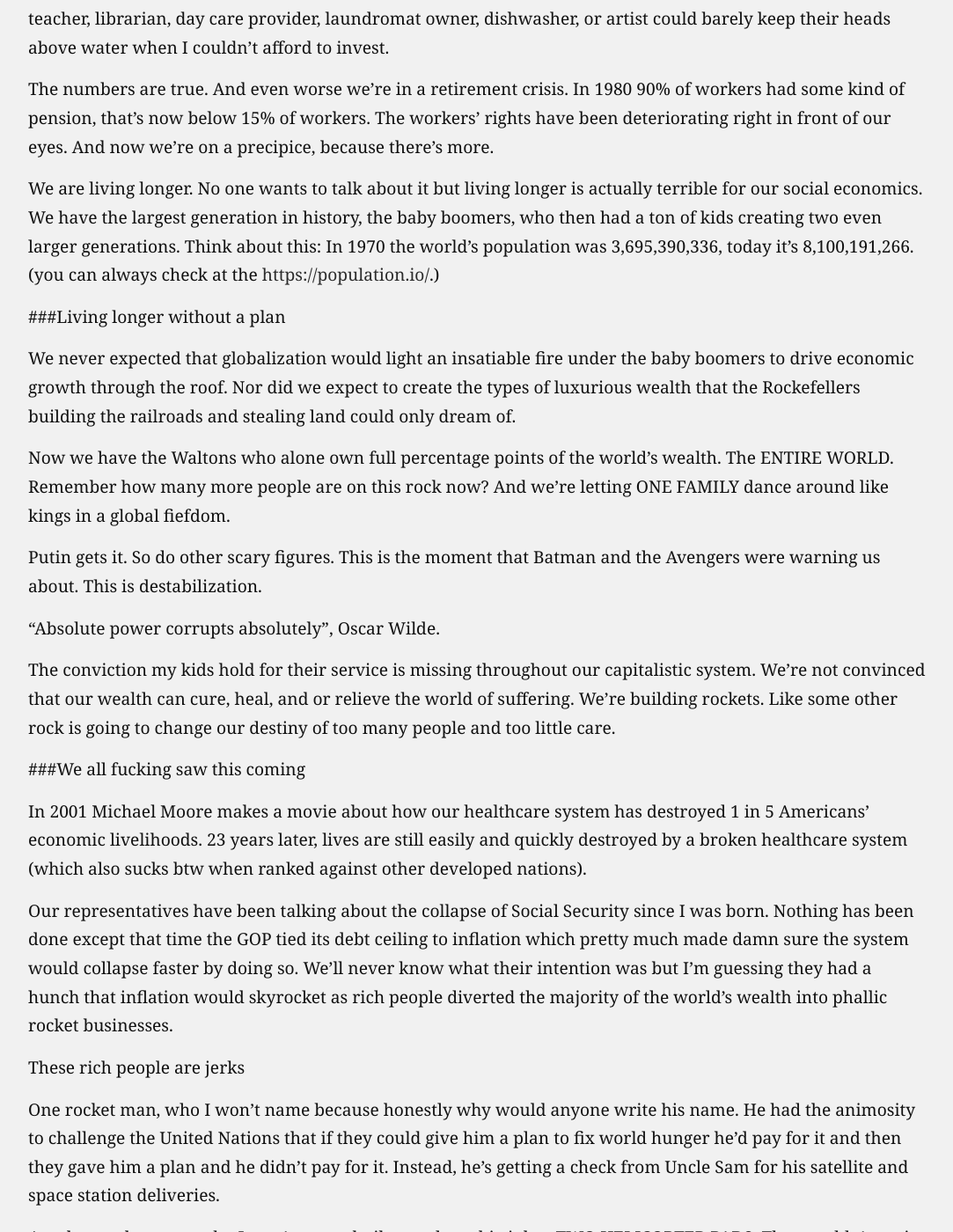
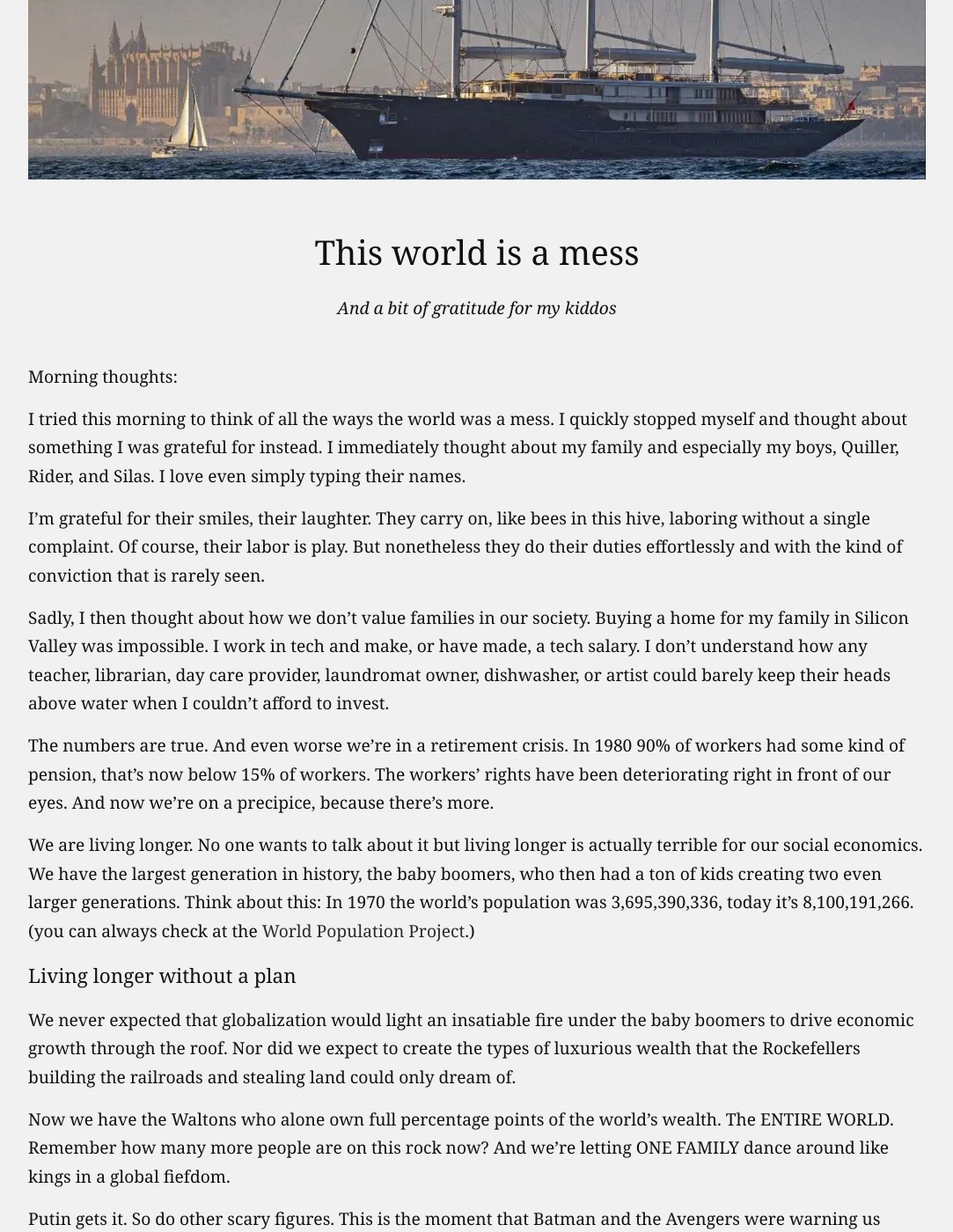
Before and after one commit to jenningshanna/shiplog, a Jekyll site: the page built from _posts/2024-04-02-the-world-is-a-mess.markdown, in a window 1280 px wide and 1400 px high, scrolled down 550 px. Shown: the whole window at 88% size, without its empty margins (98-1181 px from the left). Built offline with Jekyll 4.4.1, drawn with Linux system fonts in a browser that asks for light colours; comment, search, counter and statistics services are not loaded; some of the changed text lies outside the part shown.

Commit message:
added image, fixed markup

```diff
--- a/_posts/2024-04-02-the-world-is-a-mess.markdown
+++ b/_posts/2024-04-02-the-world-is-a-mess.markdown
@@ -1,14 +1,19 @@
 ---
 layout: post-default
-title:  "Daily Act"
-date:   2024-03-27
+title:  "This world is a mess"
+date:   2024-04-02
 categories: design
-lead: ""
-image: /images/
+lead: "And a bit of gratitude for my kiddos"
+image: /images/koru.jpg
 ---
 
+<div style="margin: 0 auto; text-align:center;padding:45px 0;">
+<div style="padding-bottom: 50px;"><img src="{{ page.image }}" alt="New York Times Homepage June 19, 2019" /></div>
 <h1>{{ page.title }}</h1>
-<em>{{ page.lead }} | {{ page.date }}</em>
+<em>{{ page.lead }}</em>
+</div>
+
+Morning thoughts:
 
 I tried this morning to think of all the ways the world was a mess. I quickly stopped myself and thought about something I was grateful for instead. I immediately thought about my family and especially my boys, Quiller, Rider, and Silas. I love even simply typing their names.
 
@@ -18,9 +23,9 @@ Sadly, I then thought about how we don't value families in our society. Buying a
 
 The numbers are true. And even worse we're in a retirement crisis. In 1980 90% of workers had some kind of pension, that's now below 15% of workers. The workers' rights have been deteriorating right in front of our eyes. And now we're on a precipice, because there's more.
 
-We are living longer. No one wants to talk about it but living longer is actually terrible for our social economics. We have the largest generation in history, the baby boomers, who then had a ton of kids creating two even larger generations. Think about this: In 1970 the world's population was 3,695,390,336, today it's 8,100,191,266. (you can always check at the [https://population.io/](World Population Project).)
+We are living longer. No one wants to talk about it but living longer is actually terrible for our social economics. We have the largest generation in history, the baby boomers, who then had a ton of kids creating two even larger generations. Think about this: In 1970 the world's population was 3,695,390,336, today it's 8,100,191,266. (you can always check at the [World Population Project](https://population.io/).)
 
-###Living longer without a plan
+### Living longer without a plan
 
 We never expected that globalization would light an insatiable fire under the baby boomers to drive economic growth through the roof. Nor did we expect to create the types of luxurious wealth that the Rockefellers building the railroads and stealing land could only dream of.
 
@@ -32,7 +37,7 @@ Putin gets it. So do other scary figures. This is the moment that Batman and the
 
 The conviction my kids hold for their service is missing throughout our capitalistic system. We're not convinced that our wealth can cure, heal, and or relieve the world of suffering. We're building rockets. Like some other rock is going to change our destiny of too many people and too little care.
 
-###We all fucking saw this coming
+### We all fucking saw this coming
 
 In 2001 Michael Moore makes a movie about how our healthcare system has destroyed 1 in 5 Americans' economic livelihoods. 23 years later, lives are still easily and quickly destroyed by a broken healthcare system (which also sucks btw when ranked against other developed nations).
 
```
Also changed, not shown: other parts of _posts/2024-04-02-the-world-is-a-mess.markdown (+2 -0 lines), images/koru.jpg (added).
